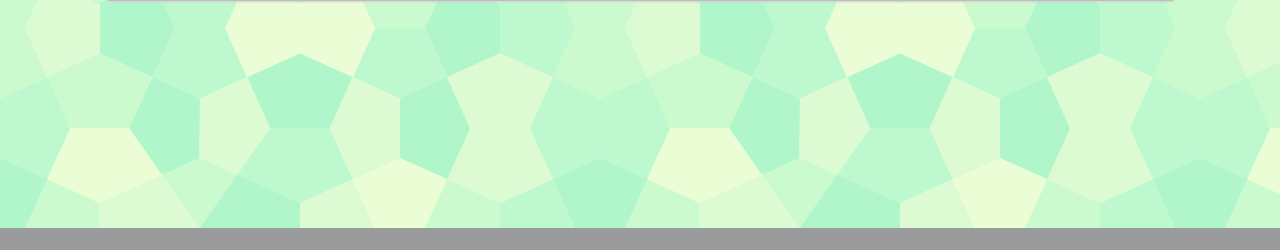
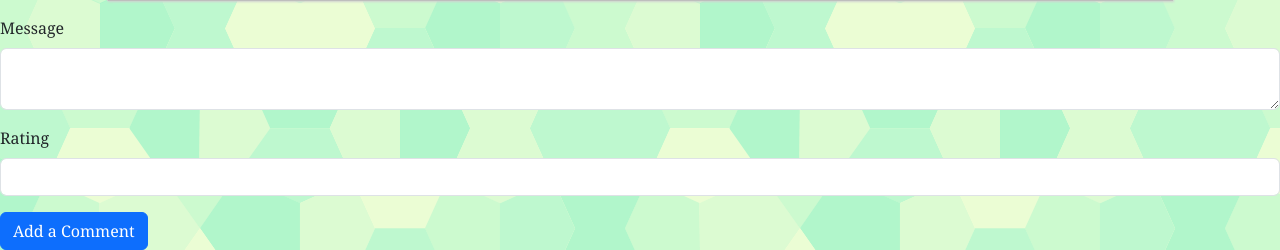
Before and after one commit to PavaniPamarthy/nomster, a Rails app: page /places/1 in a window 1280 px wide. Shown: the part 572-822 px from the top of the page. Before the commit the page ends 800 px from the top, so only its background shows below. Run offline with Rails 7, Linux system fonts and the light colour scheme; tables that the repository leaves empty hold one stand-in row (values such as "Sample post"); style sheets or scripts are compiled from the project's sources; some libraries are stand-ins or nearby versions.

Commit message:
Comment form

```diff
--- a/app/assets/stylesheets/master.scss
+++ b/app/assets/stylesheets/master.scss
@@ -76,3 +76,7 @@ body {
 #map {
   height: 300px;
 }
+
+.clear {
+    clear: both;
+}
--- a/app/controllers/places_controller.rb
+++ b/app/controllers/places_controller.rb
@@ -20,6 +20,7 @@ class PlacesController < ApplicationController
 
   def show
     @place = Place.find(params[:id])
+    @comment = Comment.new
   end
 
   def edit
--- a/app/views/places/show.html.erb
+++ b/app/views/places/show.html.erb
@@ -41,3 +41,10 @@
     <% end %>
   </div>
 </div>
+
+<div class="clear"></div>
+<%= simple_form_for @comment, url: '#' do |f| %>
+  <%= f.input :message %>
+  <%= f.input :rating %>
+  <%= f.submit "Add a Comment", class: 'btn btn-primary' %>
+<% end %>
```
